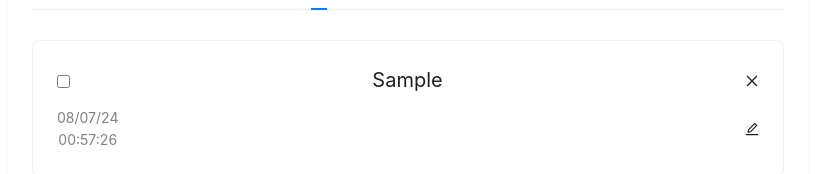
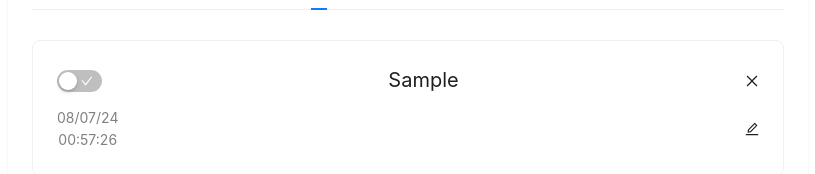
Before and after one commit to SvrTheCreator/todo-list, a React (Vite) app: page / in a window 1280 px wide. Both pictures are taken after typing "Sample" into the empty fields and a click on the button "Add Todo". Shown: the part 254-428 px from the top of the page, without its empty margins (232-1047 px from the left). Built offline with nearby package versions, Linux system fonts and the light colour scheme.

Commit message:
redux-persist-v1

```diff
--- a/src/components/TodoItem.jsx
+++ b/src/components/TodoItem.jsx
@@ -2,8 +2,8 @@ import React, { useState } from 'react'
 import { useDispatch } from 'react-redux'
 import { removeTodo, toggleTodoCompleted, changeText } from '../store/todoSlice'
 import ModalWindow from './Modal'
-import { Card } from 'antd'
-import { CloseOutlined, EditOutlined } from '@ant-design/icons'
+import { Card, Switch } from 'antd'
+import { CloseOutlined, EditOutlined, CheckOutlined } from '@ant-design/icons'
 
 export default function TodoItem({ id, text, completed, time, date }) {
   const dispatch = useDispatch()
@@ -28,11 +28,19 @@ export default function TodoItem({ id, text, completed, time, date }) {
       <li className='todo'>
         <Card className='todo__content'>
           <div className='todo__upper-content'>
-            <input
+            <Switch
+              className='todo__checked-input'
               type='checkbox'
               checked={completed}
               onChange={() => dispatch(toggleTodoCompleted({ id }))}
+              checkedChildren={<CloseOutlined />}
+              unCheckedChildren={<CheckOutlined />}
             />
+            {/* <input
+              type='checkbox'
+              checked={completed}
+              onChange={() => dispatch(toggleTodoCompleted({ id }))}
+            /> */}
             {/* <span className='todo__text'>{text}</span> */}
             <span className='todo__text'>{text}</span>
             {/* <div
--- a/src/scss/app.scss
+++ b/src/scss/app.scss
@@ -47,9 +47,12 @@
     }
   }
 }
-input:checked + span {
+.todo__checked-input:checked + span {
   text-decoration: line-through;
 }
+// input:checked + span {
+//   text-decoration: line-through;
+// }
 
 @media (min-width: 480px) {
   // .ant-card .ant-card-body {
```
